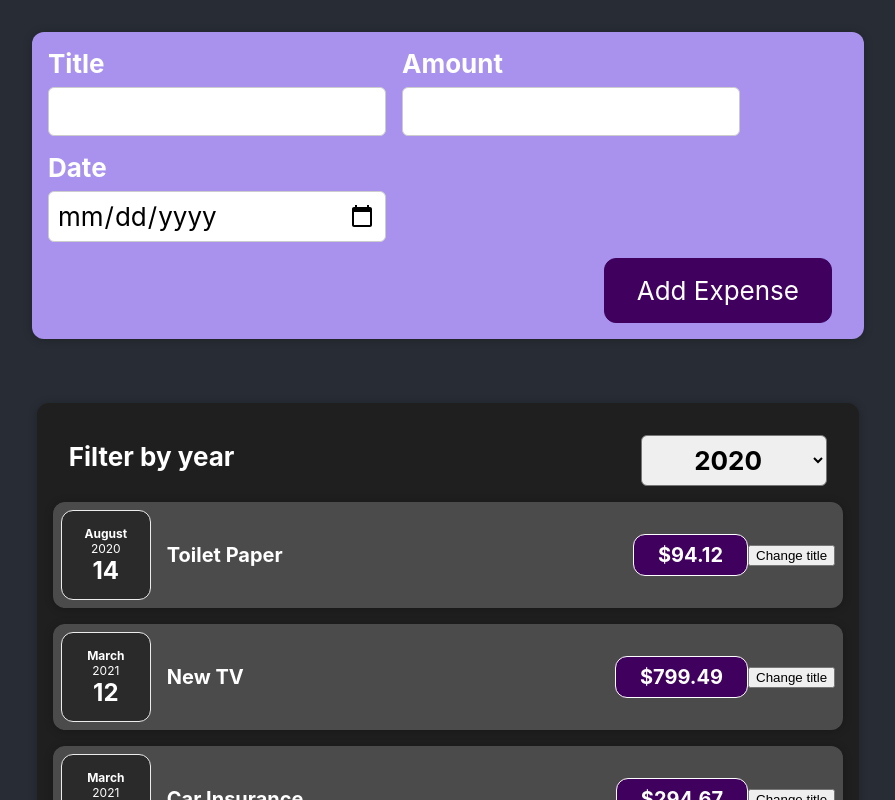
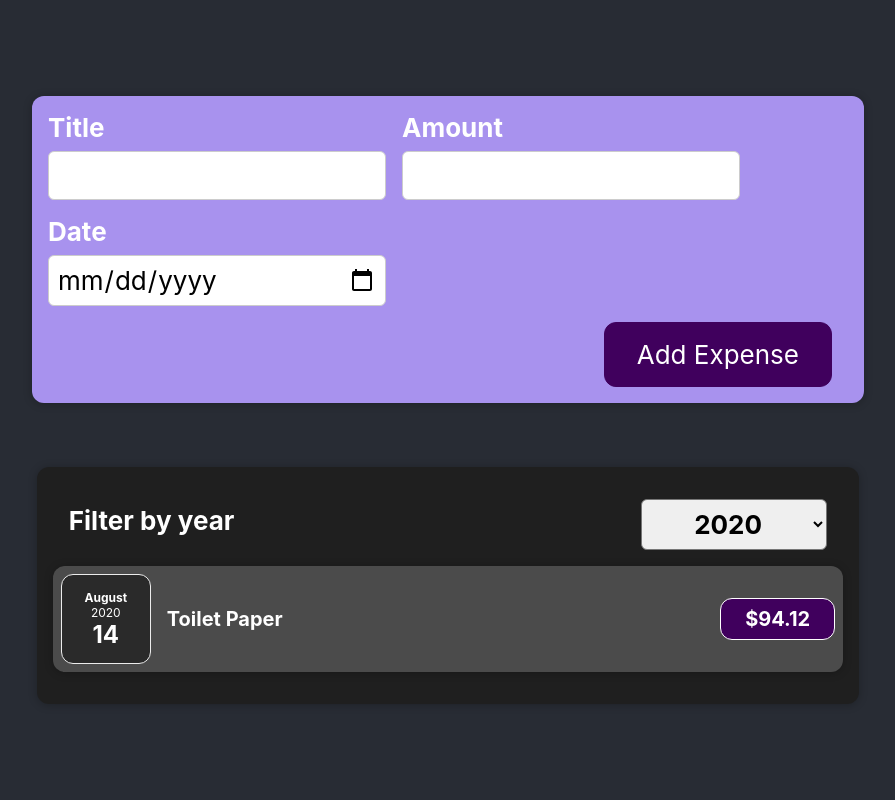
Before and after one commit to mariadrshv/udemy-react-app, a React (Create React App) app: page / in a window 1280 px wide. Shown: the top 800 px of the page, without its empty margins (192-1087 px from the left). Built offline with nearby package versions, Linux system fonts and the light colour scheme.

Commit message:
Added filtering by year-2

```diff
--- a/src/App.js
+++ b/src/App.js
@@ -1,9 +1,9 @@
+import React, {useState} from 'react';
 import Expenses from './components/Expenses/Expenses';
 import './App.css';
 import NewExpense from './components/NewExpense/NewExpense';
 
-function App() {
-  const expenses = [
+const DUMMY_EXPENSES = [
   {
     id: 'e1',
     title: 'Toilet Paper',
@@ -25,9 +25,13 @@ function App() {
   },
 ];
 
+function App() {
+  const [expenses, setExpenses] = useState(DUMMY_EXPENSES);
+
   const addExpenseHandler = expense => {
-    console.log('in App.js')
-    console.log(expenses)
+    setExpenses((prevExpenses) => {
+      return [expense, ...prevExpenses]
+    });
   };
 
   return (
--- a/src/components/Expenses/ExpenseItem.js
+++ b/src/components/Expenses/ExpenseItem.js
@@ -1,22 +1,17 @@
-import React, {useState} from 'react';
+import React from 'react';
 import './ExpenseItem.css';
 import ExpenseDate from './ExpenseDate';
 import Card from '../UI/Card';
 
 
 function ExpenseItem ({date, title, amount}) {
-    const [newTitle, setNewTitle] = useState(title);
-    const clickHandler = () => {
-        setNewTitle('Updated!');
-    }
     return (
         <Card className="expense-item">
             <ExpenseDate date={date}/>
             <div className="expense-item__description">
-                <h2>{newTitle}</h2>
+                <h2>{title}</h2>
                 <div className="expense-item__price">${amount}</div>
             </div>
-            <button onClick={clickHandler}>Change title</button>
         </Card>
     )
 }
--- a/src/components/Expenses/Expenses.js
+++ b/src/components/Expenses/Expenses.js
@@ -11,12 +11,15 @@ function Expenses ({expenses}) {
         setFilteredYear(selectedYear);
     };
 
+    const filteredExpenses = expenses.filter(expense => {
+        return expense.date.getFullYear() === parseInt(filteredYear)});
+
     return (
     <div>
         <Card className='expenses'>
         <ExpensesFilter selected={filteredYear} onChangeFilter={filterChangedHandler}/>
-            {expenses && expenses.map(exp=> (
-                <ExpenseItem key={exp.id} {...exp}/>
+            {filteredExpenses && filteredExpenses.map(expense =>
+                (<ExpenseItem key={expense.id} {...expense}/>
             ))}
         </Card>
     </div>
```
Lines whose indentation alone changed are shown as unchanged.
